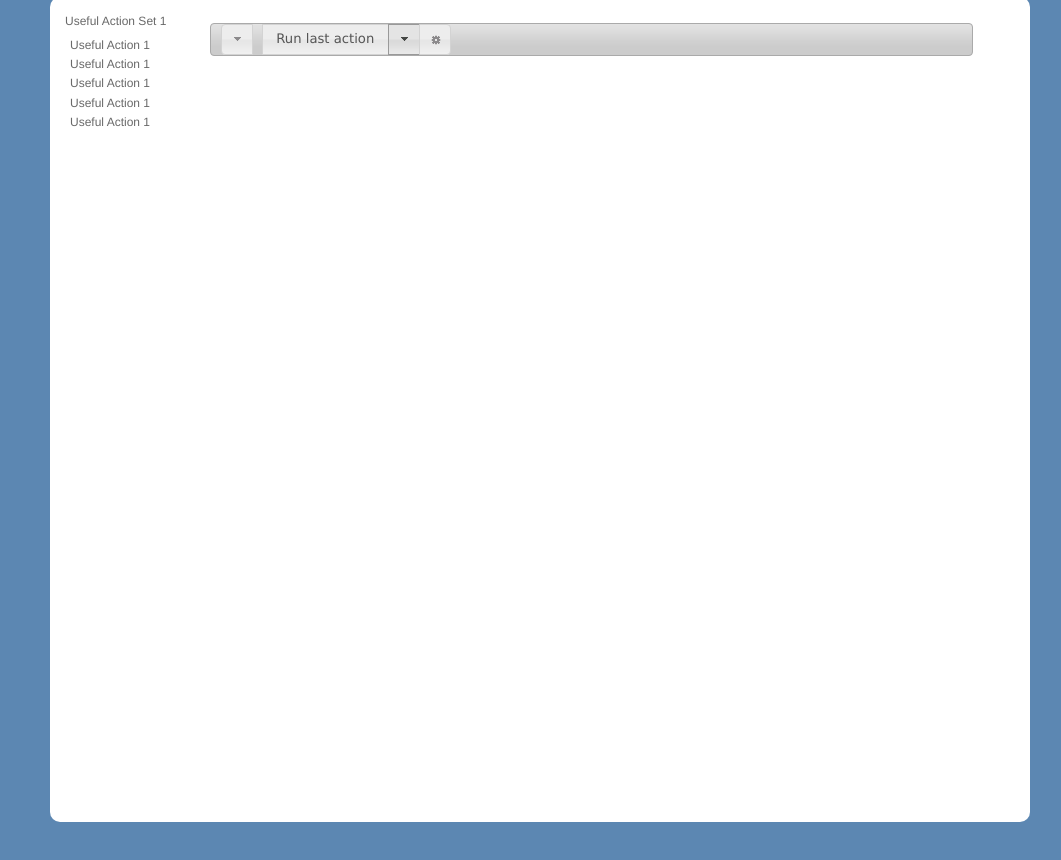
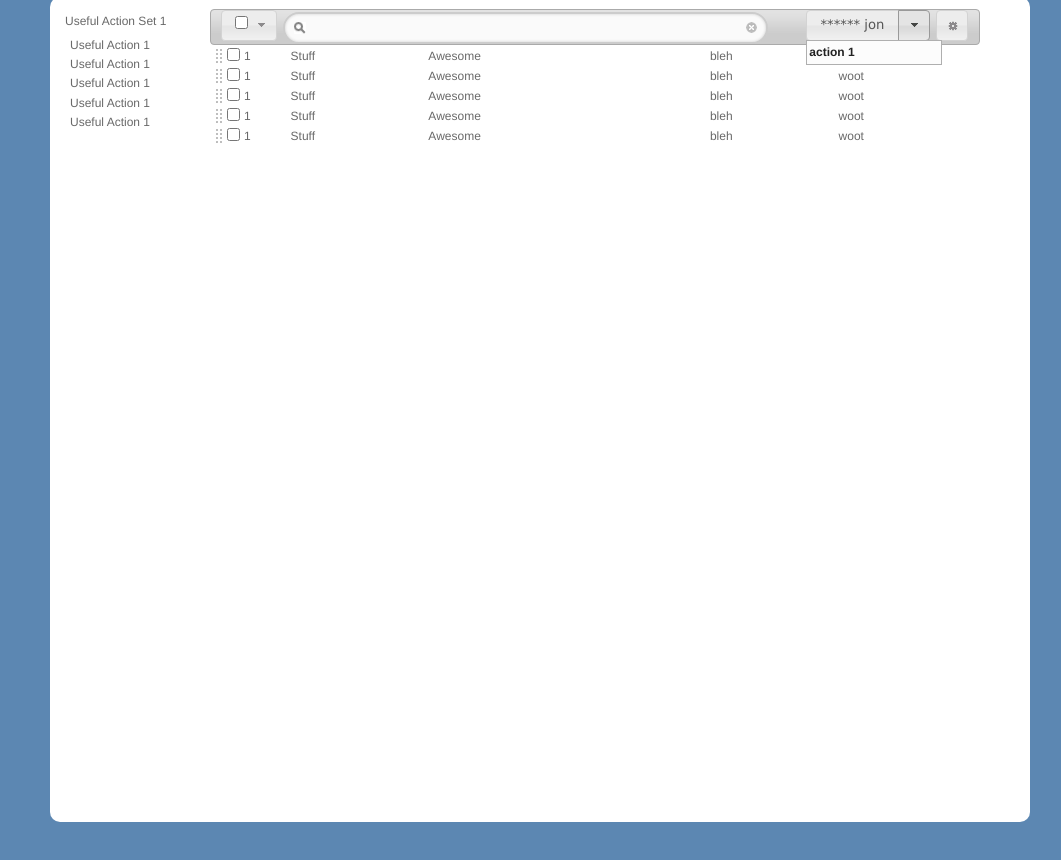
Before and after one commit to netikular/Panda-Tracker, a plain HTML site: page public/index.html in a window 1280 px wide. Both pictures are taken after a click on the button "Select an action". Shown: the part 58-918 px from the top of the page, without its empty margins (100-1161 px from the left). Drawn offline with Linux system fonts and the light colour scheme.

Commit message:
Polished up the ui a little more and began implementing the results table

```diff
--- a/public/index.html
+++ b/public/index.html
@@ -14,6 +14,75 @@
     <link type="text/css" href="style/vendor/visualsearch.css" rel="stylesheet" />
     <link rel="stylesheet" href="style/screen.css" media="screen, projection">
     <link rel="stylesheet" href="style/fancypants.css" media="screen, projection">
+
+    <style type="text/css">
+      input{
+        margin:0px;
+      }
+      .left {
+        float:left;
+      }
+
+      .right {
+        float:right;
+      }
+
+      .middle {
+        float:left;
+        display:inline;
+      }
+
+      .visual-search {
+        width:495px;
+        margin-top:2px;
+      }
+
+      .dropdown {
+        list-style: none;
+        background: #FCFCFC;
+        position: absolute;
+        z-index: 100;
+        left: 3px;
+        top: 22px;
+        width: 130px;
+        border: 1px solid #AFAFAF;
+        text-align:left;
+        display:none;
+        margin:0px;
+        padding:2px;
+      }
+
+      .dropdown.actions {
+        left:10px;
+      }
+
+      .dropdown li:hover {
+        cursor:pointer;
+      }
+
+      .removeme {
+        width:100%;
+        height:100%;
+        position:absolute;
+        top:0;
+        left:0;
+      }
+
+      .results {
+        width:100%;
+      }
+
+      .results tr > td:first-child {
+        width:10px;
+        cursor: url(style/vendor/google/openhand.cur),default;
+        background: url(style/vendor/google/grippy.png) no-repeat 4px 50%;
+      }
+
+      .results tr > td:first-child + td {
+        width:10px;
+      }
+
+    </style>
 
     <script src="js/vendor/modernizr-1.6.min.js"></script>
     <script src="js/vendor/jquery-1.5.1.min.js"></script>
@@ -50,20 +119,29 @@
 
     <script type="application/javascript">
 	$(function() {
-	  $("#settings")
-	    .button({
-	      text:false,
+
+    $('#select-all').button({
+        text:true,
         icons : {
-	        primary: "ui-icon-gear"
+          secondary: 'ui-icon-triangle-1-s'
           }
+      })
+      .find("input")
+      .click(function(e){e.stopPropagation()});
+    $('#select-container').find(".dropdown li").click(function(){console.log("do-work2");});
+
+
+
+    $("#actions-select, #select-all").click(function(){
+              var $parent = $(this).parent();
+              $parent.find(".dropdown").toggle();
+              $("body").append('<div class="removeme">&nbsp;</div>');
+              $(".removeme").click(function(){
+                $parent.find('.dropdown').hide();
+                $(this).remove();
               });
+            }).parent().find(".dropdown li").click(function(){$(this).parent().toggle();$(".removeme").remove();});
 
-    $("#select-option").button({
-      text:false,
-      icons: {
-        primary: "ui-icon-triangle-1-s"
-      }
-    });
 
 		$("#actions")
 			.button()
@@ -73,13 +151,32 @@
             icons: {
                 primary: "ui-icon-triangle-1-s"
             }
+            })      .parent().find(".dropdown li").click(function(){console.log("do-work");});
+
+
+    $('#extra-commands').buttonset();
+
+
+	  $("#settings")
+	    .button({
+	      text:false,
+	      icons : {
+	        primary: "ui-icon-gear"
+        }
 	    });
 
-    $("#toolbar").buttonset();
+    var fixHelper = function(e, ui) {
+        ui.children().each(function() {
+            $(this).width($(this).width());
+        });
+        return ui;
+    };
+
+    $(".results tbody").sortable({ helper:fixHelper }).disableSelection();
 
 
     var visualSearch = VS.init({
-        container : $('.visual_search'),
+        container : $('.visual-search'),
         query     : '',
         callbacks : {
             search          : function(query,searchCollection) {},
@@ -113,13 +210,83 @@
         </div>
 
         <div id="col2">
-            <br class="clear"/>
-            <div id="toolbar" class="ui-widget-header ui-corner-all">
-                <button id="select-option"> hi </button>
-                <button id="actions">Run last action</button>
+            <div id="toolbar" class="ui-widget-header ui-corner-all" style="position:relative">
+              <div class="left">
+                <span id="select-container" style="position:relative">
+                  <button id="select-all">
+                    <input type="checkbox"/>
+                  </button>
+                  <ul class="dropdown">
+                    <li>option 1</li>
+                  </ul>
+                </span>
+              </div>
+              <div class="middle">
+                <div class="visual-search"></div>
+              </div>
+
+              <div class="right">
+                <span id="extra-commands" style="position:relative">
+                  <button id="actions">****** jon</button>
                   <button id="actions-select">Select an action</button>
+                  <ul class="dropdown actions">
+                    <li>action 1</li>
+                  </ul>
+                </span>
                 <button id="settings">Settings</button>
               </div>
+              <br class="clear"/>
+            </div>
+
+            <table class="results">
+              <tbody>
+                <tr>
+                  <td>&nbsp;</td>
+                  <td><input type="checkbox"/></td>
+                  <td>1</td>
+                  <td>Stuff</td>
+                  <td>Awesome</td>
+                  <td>bleh</td>
+                  <td>woot</td>
+                </tr>
+                <tr>
+                  <td>&nbsp;</td>
+                  <td><input type="checkbox"/></td>
+                  <td>1</td>
+                  <td>Stuff</td>
+                  <td>Awesome</td>
+                  <td>bleh</td>
+                  <td>woot</td>
+                </tr>
+                <tr>
+                  <td>&nbsp;</td>
+                  <td><input type="checkbox"/></td>
+                  <td>1</td>
+                  <td>Stuff</td>
+                  <td>Awesome</td>
+                  <td>bleh</td>
+                  <td>woot</td>
+                </tr>
+                <tr>
+                  <td>&nbsp;</td>
+                  <td><input type="checkbox"/></td>
+                  <td>1</td>
+                  <td>Stuff</td>
+                  <td>Awesome</td>
+                  <td>bleh</td>
+                  <td>woot</td>
+                </tr>
+                <tr>
+                  <td>&nbsp;</td>
+                  <td><input type="checkbox"/></td>
+                  <td>1</td>
+                  <td>Stuff</td>
+                  <td>Awesome</td>
+                  <td>bleh</td>
+                  <td>woot</td>
+                </tr>
+              </tbody>
+            </table>
         </div>
     </div>
     <div id="footer"</div>
```
Also changed, not shown: public/style/vendor/google/grippy.png (added), 1 other file. Lines whose indentation alone changed are shown as unchanged.
